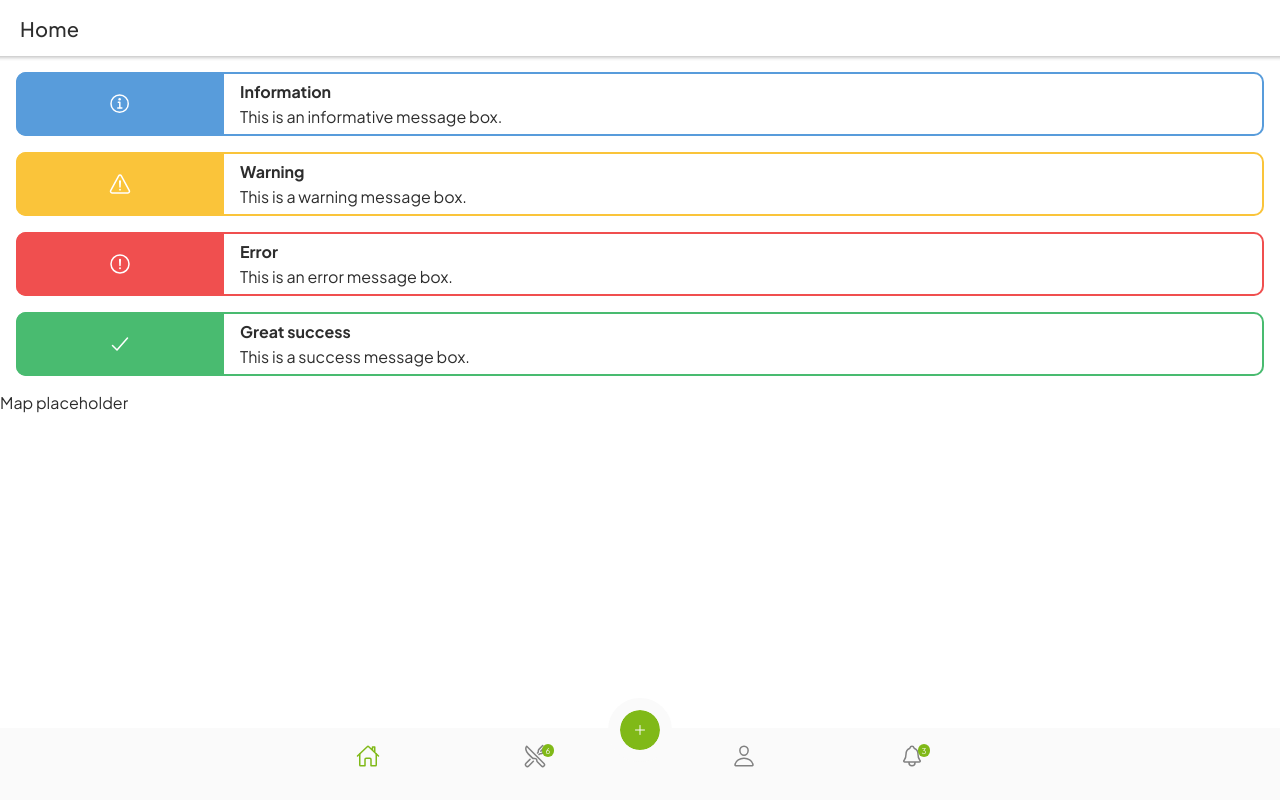
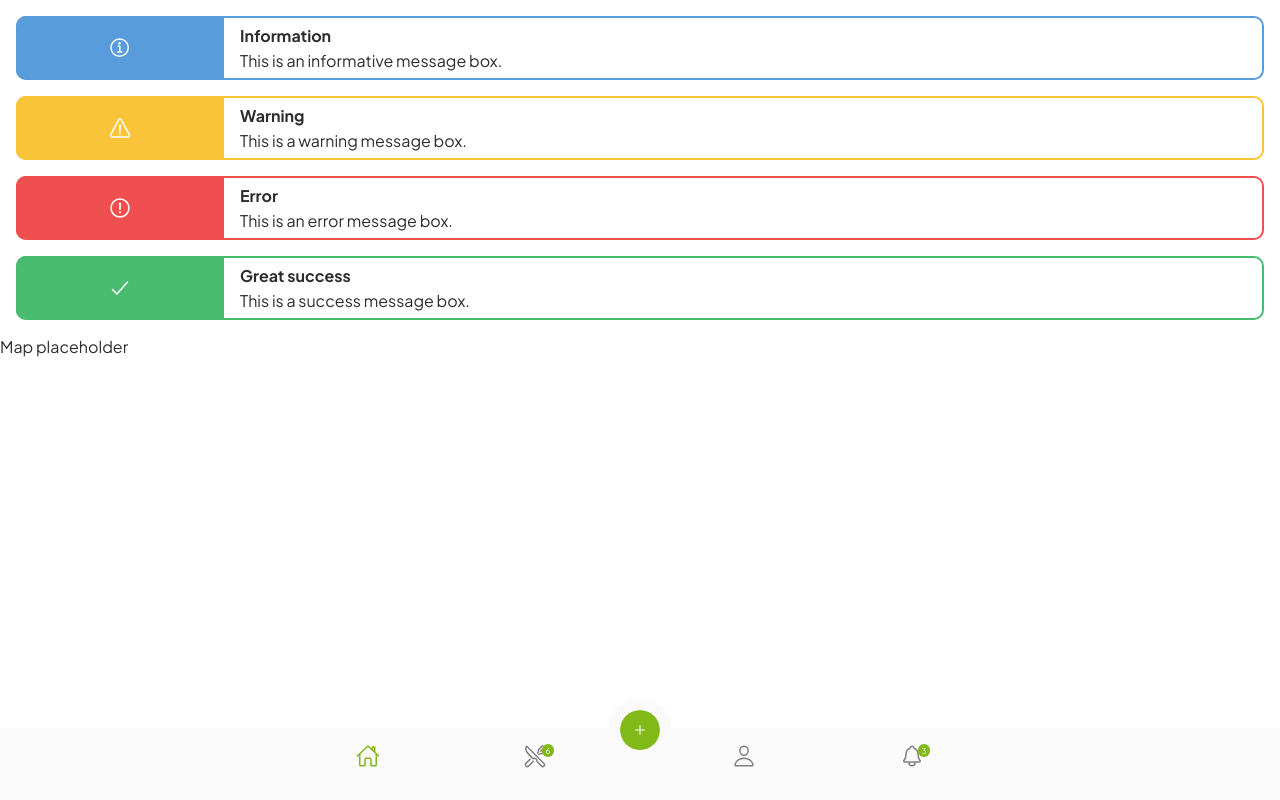
Before and after one commit to Wojo3214/rawshare-app, a React (Create React App) app: page /tab1 in a window 1280 px wide. Built offline with nearby package versions, Linux system fonts and the light colour scheme.

Commit message:
ios build

```diff
--- a/package.json
+++ b/package.json
@@ -4,7 +4,7 @@
   "private": true,
   "dependencies": {
     "@capacitor/app": "1.1.1",
-    "@capacitor/core": "3.6.0",
+    "@capacitor/core": "^3.6.0",
     "@capacitor/haptics": "1.1.4",
     "@capacitor/ios": "3.6.0",
     "@capacitor/keyboard": "1.2.3",
@@ -67,7 +67,7 @@
     ]
   },
   "devDependencies": {
-    "@capacitor/cli": "3.6.0",
+    "@capacitor/cli": "^3.6.0",
     "react-scripts": "5.0.1"
   },
   "description": "An Ionic project"
--- a/src/pages/Tab1.jsx
+++ b/src/pages/Tab1.jsx
@@ -31,7 +31,7 @@ export default function Tab1() {
 
   return (
     <IonPage>
-      <IonHeader>
+      <IonHeader collapse="condense">
         <IonToolbar>
           <IonTitle>Home</IonTitle>
         </IonToolbar>
--- a/src/pages/Tab3.css
+++ b/src/pages/Tab3.css
@@ -111,7 +111,6 @@ ion-progress-bar{
 .toolbar-icon-padding{
     padding-inline-start: 16px;
     padding-inline-end: 16px;
-    margin-bottom: 32px;
 }
 
 .product-amount-div{
--- a/src/pages/Tab3.jsx
+++ b/src/pages/Tab3.jsx
@@ -49,6 +49,10 @@ export default function Tab3() {
 
   return (
     <IonPage>
+      <IonHeader collapse="condense">
+          <IonToolbar className='toolbar-icon-padding'>
+          </IonToolbar>
+        </IonHeader>
       <IonContent fullscreen>
         <IonHeader collapse="condense">
           <IonToolbar className='toolbar-icon-padding'>
@@ -106,7 +110,7 @@ export default function Tab3() {
                 </div>
                 <IonItem lines='none' className='add-list-item'>
                   <IonLabel position="stacked" className='form-label'>Expiration date</IonLabel>
-                  <IonDatetime presentation="date" preferWheel={true}></IonDatetime>
+                  <IonDatetime presentation="date-time" preferWheel="true"></IonDatetime>
                 </IonItem>
               </IonList>
             </SwiperSlide>
```
Also changed, not shown: 37 other files (tests, documents, lock files or other folders).
